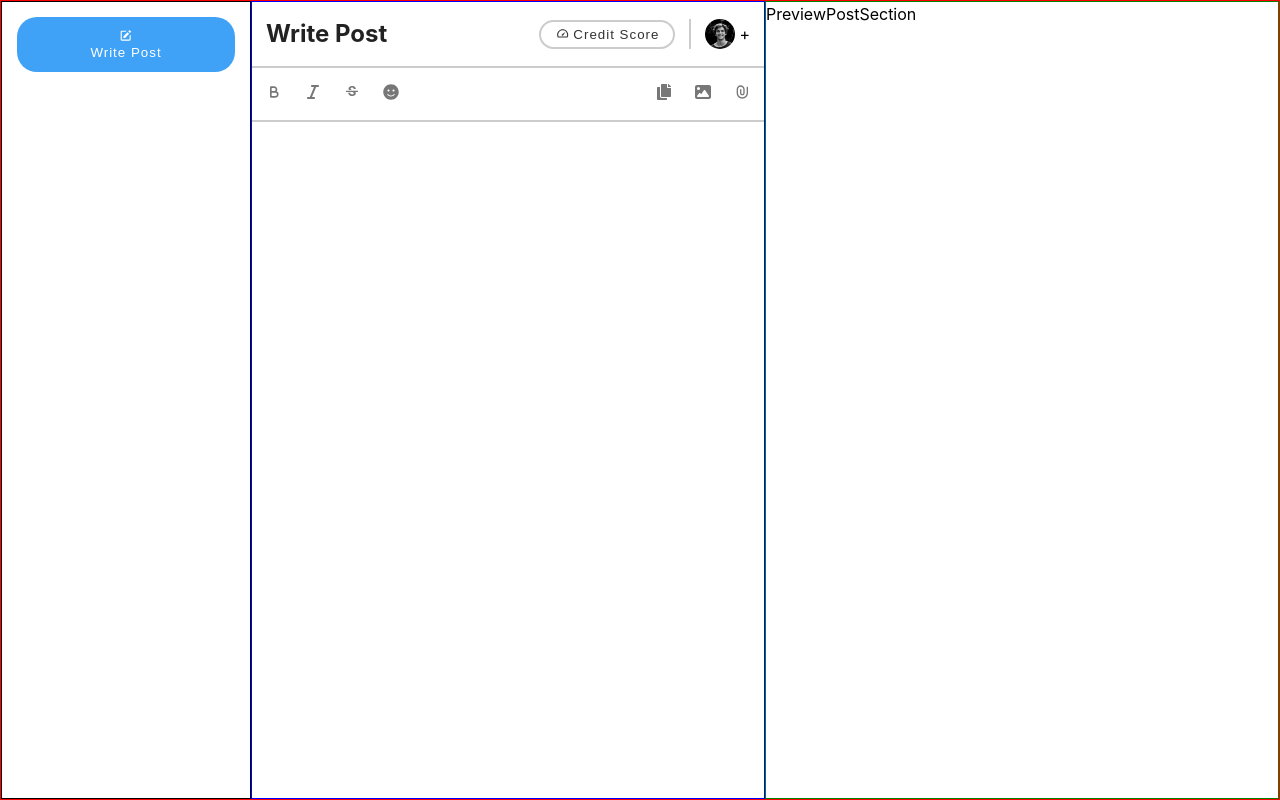
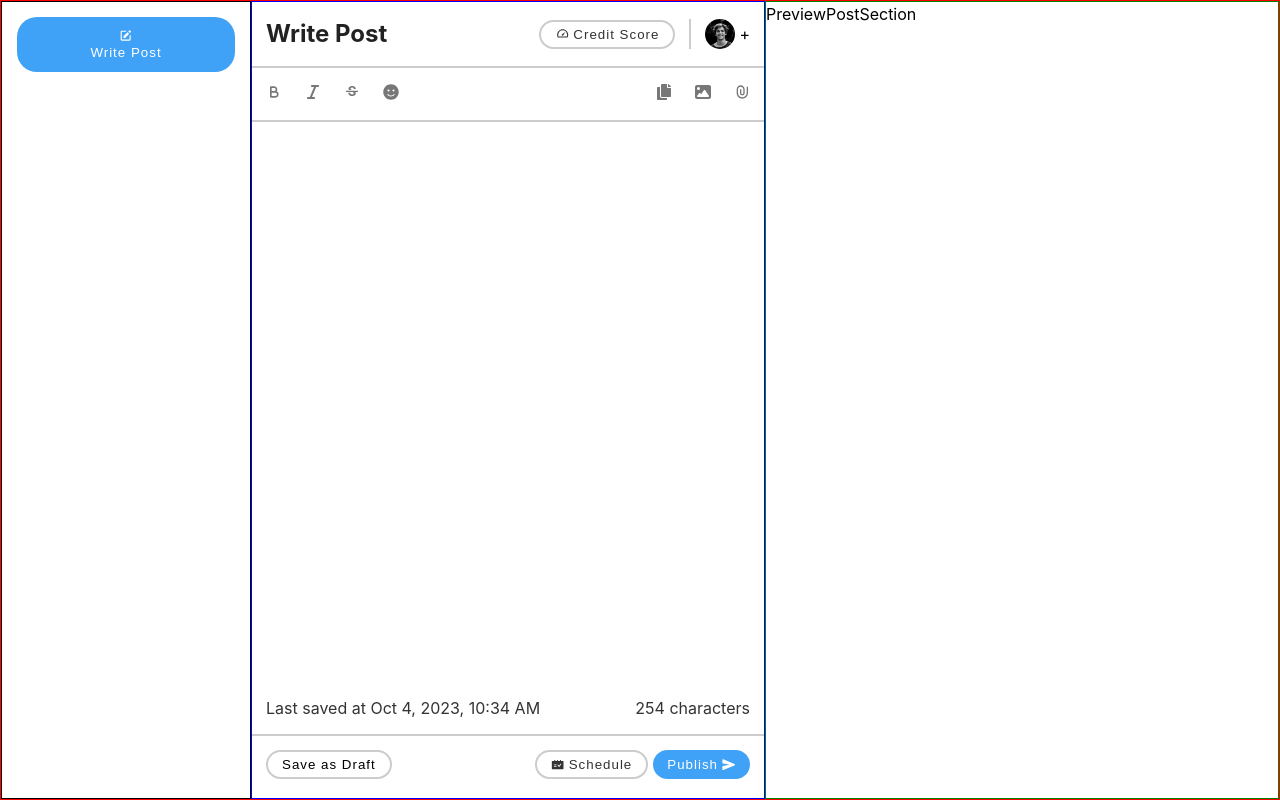
Before and after one commit to ankit-pandey-14/text-editor, a React (Vite) app: page / in a window 1280 px wide. Built offline with nearby package versions, Linux system fonts and the light colour scheme.

Commit message:
feature-2: Partially completed write post section

```diff
--- a/src/components/customIconImage/index.jsx
+++ b/src/components/customIconImage/index.jsx
@@ -11,6 +11,8 @@ import { FaImage } from "react-icons/fa6";
 import { RiAttachmentLine } from "react-icons/ri";
 import { MdOutlineStrikethroughS } from "react-icons/md";
 import { BiTachometer } from "react-icons/bi";
+import { IoSend } from "react-icons/io5";
+import { AiFillSchedule } from "react-icons/ai";
 
 
 // list of icons
@@ -24,6 +26,8 @@ const iconObj = {
     gallery: <FaImage />,
     attachment: <RiAttachmentLine />,
     speedMeter: <BiTachometer />,
+    send: <IoSend />,
+    schedule: <AiFillSchedule />
 };
 
 
--- a/src/index.css
+++ b/src/index.css
@@ -15,6 +15,17 @@ body {
 }
 #root {
   height: 100%;
+}
+
+.w-fit {
+  width: fit-content !important;
+}
+
+.gap-5 {
+  gap: 5px;
+}
+.gap-4 {
+  gap: 4px;
 }
 
 .d-block {
@@ -49,3 +60,12 @@ img {
   height: 100%;
   object-fit: cover;
 }
+
+
+/* text styling */
+.text-white {
+  color: #fff;
+}
+.text-black {
+  color: #333;
+}
--- a/src/screens/HomeScreen/sections/writePost.jsx
+++ b/src/screens/HomeScreen/sections/writePost.jsx
@@ -21,7 +21,7 @@ const attachmentIcons = [
 const WritePostSection = () => {
     return (
         <section className='write-post'>
-            <div className='d-flex justify-between align-center top-section'>
+            <div className='d-flex justify-between align-center default-padding default-border top-section'>
                 <h2>Write Post</h2>
 
                 <div className='d-flex align-center right-part'>
@@ -31,7 +31,7 @@ const WritePostSection = () => {
                                 leftIcon={'speedMeter'}
                                 leftAltText={'Check Score'}
                                 text={'Credit Score'}
-                                classes={'d-flex align-center btn-text'}
+                                classes={'d-flex align-center gap-4 text-black'}
                                 iconClasses={'btn-icon'}
                             />
                         }
@@ -51,8 +51,8 @@ const WritePostSection = () => {
                 </div>
             </div>
 
-            <div className='d-flex justify-between align-center toolbar'>
-                <div className='d-flex icons'>
+            <div className='d-flex justify-between align-center default-padding default-border'>
+                <div className='d-flex toolbar-icons'>
                     {
                         fontIcons.map((fontIcon) => {
                             return (
@@ -66,7 +66,7 @@ const WritePostSection = () => {
                         })
                     }
                 </div>
-                <div className='d-flex icons'>
+                <div className='d-flex toolbar-icons'>
                     {
                         attachmentIcons.map((attachmentIcon) => {
                             return (
@@ -81,6 +81,60 @@ const WritePostSection = () => {
                     }
                 </div>
             </div>
+
+            <div className='text-area default-padding'></div>
+
+
+            <div>
+                <div className='d-flex justify-between align-center default-padding default-border text-black'>
+                    <p>Last saved at Oct 4, 2023, 10:34 AM</p>
+
+                    <p>254 characters</p>
+                </div>
+
+                <div className='d-flex justify-between align-center default-padding'>
+                    <CustomButton
+                        title={'Save as Draft'}
+                        type='default'
+                        onClick={() => {}}
+                        classes={'d-block w-fit'}
+                    />
+
+                    <div className='d-flex gap-5'>
+                        <CustomButton
+                            title={
+                                <CustomText
+                                    leftIcon={'schedule'}
+                                    leftAltText={'Schedule'}
+                                    text={'Schedule'}
+                                    classes={'d-flex align-center gap-4 text-black'}
+                                    iconClasses={'btn-icon'}
+                                />
+                            }
+                            tooltip={'Schedule'}
+                            type='default'
+                            onClick={() => {}}
+                            classes={'d-block w-fit'}
+                        />
+
+                        <CustomButton
+                            title={
+                                <CustomText
+                                    rightIcon={'send'}
+                                    rightAltText={'Publish'}
+                                    text={'Publish'}
+                                    classes={'d-flex align-center gap-4 text-white'}
+                                    iconClasses={'btn-icon'}
+                                />
+                            }
+                            tooltip={'Publish'}
+                            type='primary'
+                            onClick={() => {}}
+                            classes={'d-block w-fit'}
+                        />
+                    </div>
+                </div>
+            </div>
         </section>
     );
 };
--- a/src/styles/screen/home.css
+++ b/src/styles/screen/home.css
@@ -10,6 +10,13 @@
 .write-post {
     border: 1px solid blue;
 }
+.default-padding {
+    padding: 14px;
+}
+.default-border {
+    border-bottom: 2px solid #ccc;
+}
+
 .write-post .profile {
     width: 30px;
     height: 30px;
@@ -20,20 +27,12 @@
     gap: 14px;
 }
 
-.write-post .top-section,
-.write-post .toolbar {
-    border-bottom: 2px solid #ccc;
-    padding: 14px;
-}
 .write-post .top-section h2 {
     font-weight: 700;
     color: #222;
 }
-.right-part .btn-text {
-    gap: 4px;
-    color: #333;
-}
-.right-part .btn-icon {
+
+.btn-icon {
     width: 14px;
     height: 14px;
 }
@@ -44,9 +43,15 @@
     gap: 4px;
 }
 
-.toolbar .icons {
+.toolbar-icons {
     gap: 23px;
     color: #777;
+}
+
+.text-area {
+    /* border: 1px solid purple; */
+    height: calc(100vh - 240px);
+    overflow-y: auto;
 }
 
 
```
